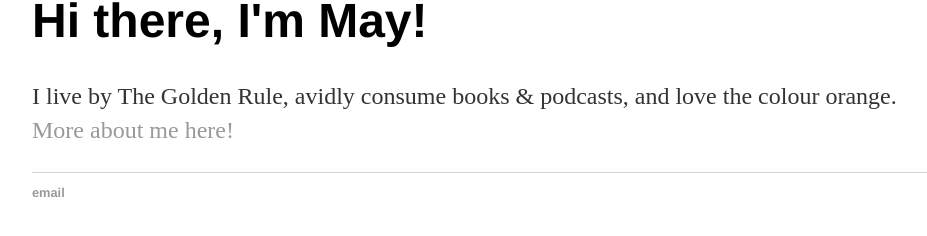
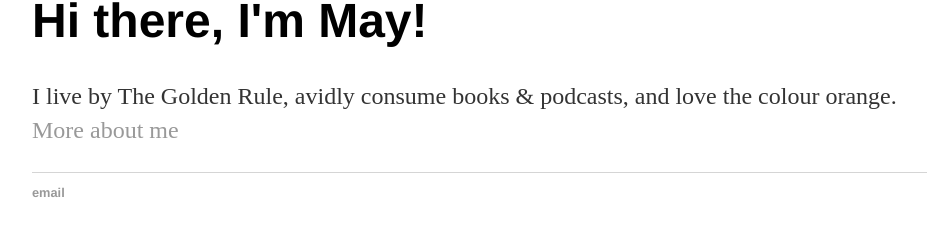
Before and after one commit to maylkm/maylkm.github.io, a Jekyll site: the page built from index.html, in a window 1280 px wide. Shown: the part 117-353 px from the top of the page, without its empty margins (160-1087 px from the left). Built offline with Jekyll 4.4.1, drawn with Linux system fonts in a browser that asks for light colours.

Commit message:
Update index.html
Notice the plain text at the top of the file. Jekyll calls this the Front-matter. Any file on your site that contains this will be processed by Jekyll. Every time you commit a file that specifies layout: default at the top, Jekyll will magically generate the full HTML document by replacing {{ content }} in _layouts/default.html with the contents of the committed file. Awesome!

```diff
--- a/index.html
+++ b/index.html
@@ -1,29 +1,8 @@
-<!DOCTYPE html>
-<html>
-	<head>
-		<title>May LKM</title>
-		<!-- link to main stylesheet -->
-		<link rel="stylesheet" type="text/css" href="/css/main.css">
-	</head>
-	<body>
-		<nav>
-    		<ul>
-        		<li><a href="/">Home</a></li>
-	        	<li><a href="/about">About</a></li>
-        		<li><a href="/cv">CV</a></li>
-        		<li><a href="/blog">Blog</a></li>
-    		</ul>
-		</nav>
-		<div class="container">
-    		<div class="blurb">
-        		<h1>Hi there, I'm May!</h1>
-				<p>I live by The Golden Rule, avidly consume books & podcasts, and love the colour orange. <a href="/about">More about me here!</a></p>
-    		</div><!-- /.blurb -->
-		</div><!-- /.container -->
-		<footer>
-    		<ul>
-        		<li><a href="mailto:lkm.maylee@gmail.com">email</a></li>
-			</ul>
-		</footer>
-	</body>
-</html>
+---
+layout: default
+title: May LKM
+---
+<div class="blurb">
+	<h1>Hi there, I'm May!</h1>
+	<p>I live by The Golden Rule, avidly consume books & podcasts, and love the colour orange. <a href="/about">More about me</a></p>
+</div><!-- /.blurb -->
```
